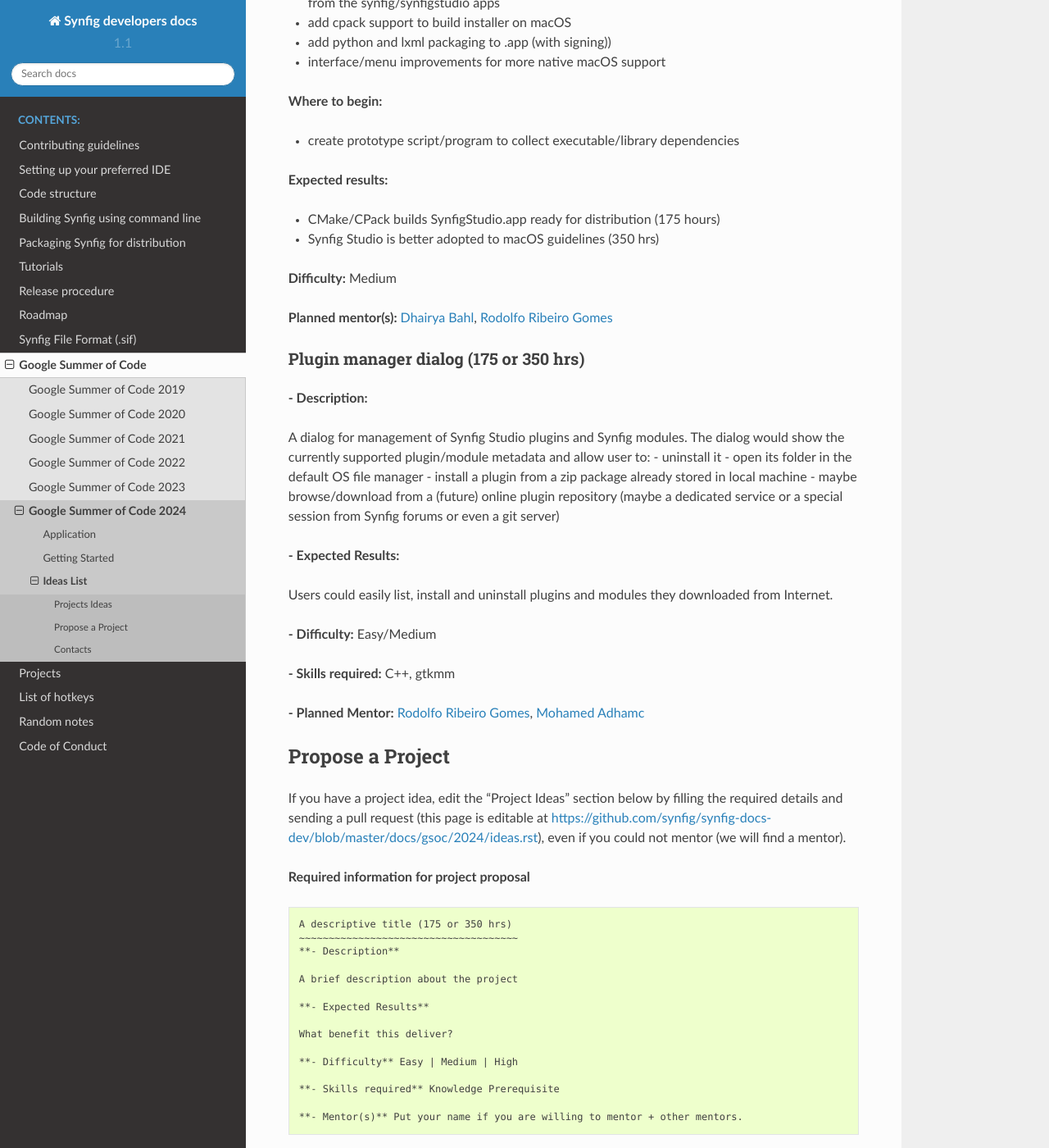
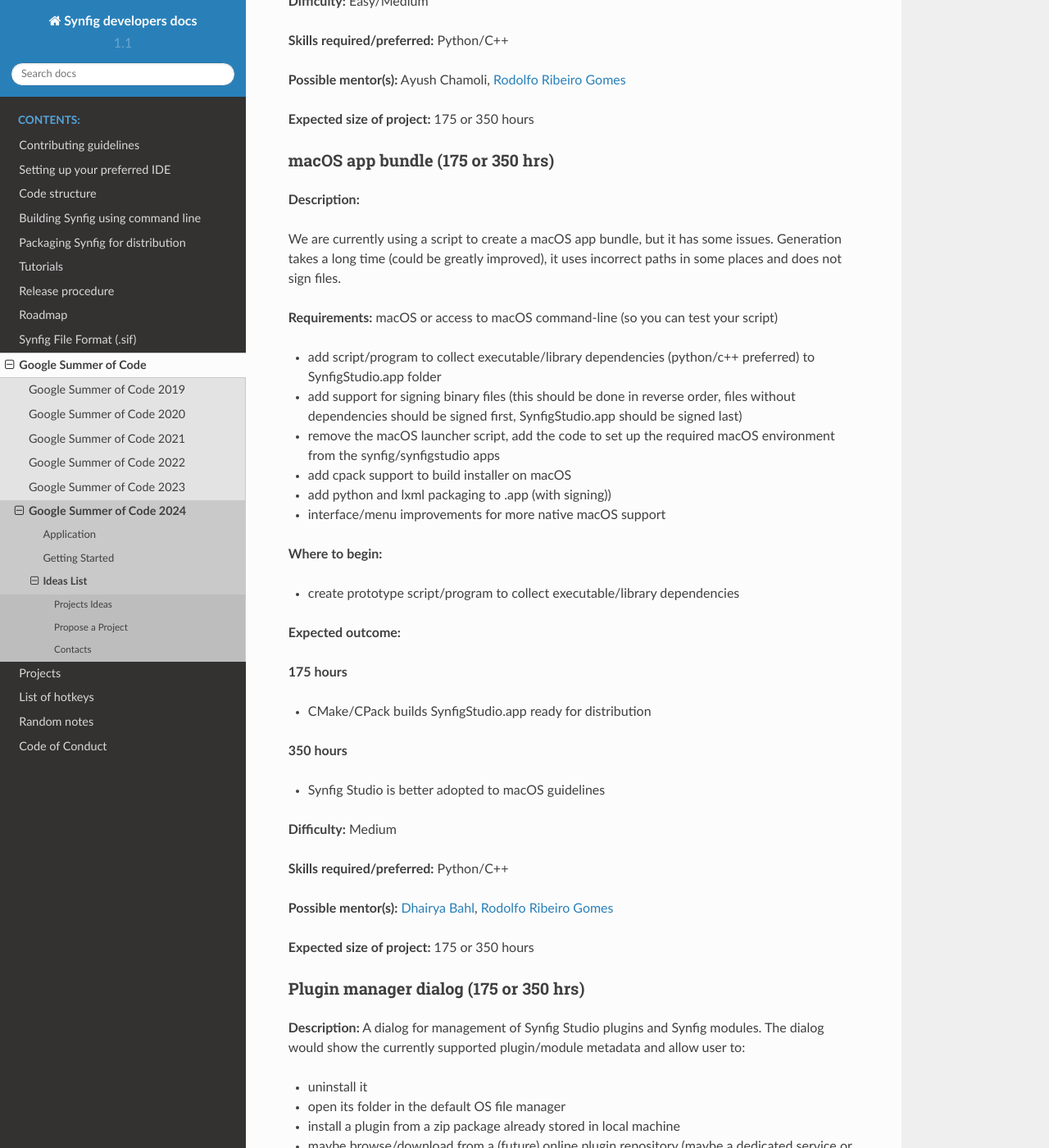
Before and after one commit to synfig/synfig-docs-dev, a Sphinx documentation site: the page built from docs/gsoc/2024/ideas.rst, in a window 1280 px wide and 1400 px high, scrolled down 1358 px. Shown: the whole window at 82% size. Built offline with Sphinx 7.4.7 and the Read the Docs theme 2.0.0, drawn with Linux system fonts in a browser that asks for light colours; some of the changed text lies outside the part shown.

Commit message:
fix: improved description of ideas to better meet the GSoC requirements (#109)

```diff
--- a/docs/gsoc/2024/ideas.rst
+++ b/docs/gsoc/2024/ideas.rst
@@ -23,26 +23,47 @@
 
 - Write a script for packaging AppImage (there are ready-made scripts for packaging AppImage, but you need to check if they work correctly)
 
+**Debian package and Flatpak package**
+
+- Write a script for automated Debian and Flatpak packages (Optional)
+
 **Where to begin:**
 
-Try extracting a list of messages from the git log output.
+Try extracting a list of messages from the git log output using the following requirements:
 
-**Expected results:**
+- 1) Extract only merge commits or direct commits
+- 2) Extract Pull Request id from this commits
+- 3) Extract Pull Request description using Github API (this is necessary because PR may contain images and extended information)
+
+**Expected outcome:**
+
+**175 hours**
 
 - Changelog file can be generated automatically
+
+**350 hours**
+
 - AppImage bundle can be generated automatically
+- Debian and Flatpak packages can be generated automatically (optional)
 
 **Difficulty:** Easy/Medium
 
-**Skills required:** Python/C++
+**Skills required/preferred:** Python/C++
 
-**Planned mentor(s):** Ayush Chamoli, `Rodolfo Ribeiro Gomes <https://github.com/rodolforg>`_
+**Possible mentor(s):** Ayush Chamoli, `Rodolfo Ribeiro Gomes <https://github.com/rodolforg>`_
+
+**Expected size of project:** 175 or 350 hours
 
 
 macOS app bundle (175 or 350 hrs)
 ~~~~~~~~~~~~~~~~~~~~~~~~~~~~~~~~~
 
-**Requirements:** macOS
+**Description:**
+
+We are currently using a script to create a macOS app bundle, but it has some issues.
+Generation takes a long time (could be greatly improved), it uses incorrect paths in some places and does not sign files.
+
+**Requirements:** macOS or access to macOS command-line (so you can test your script)
 
 - add script/program to collect executable/library dependencies (python/c++ preferred) to SynfigStudio.app folder
 - add support for signing binary files (this should be done in reverse order, files without dependencies should be signed first, SynfigStudio.app should be signed last)
@@ -55,37 +76,54 @@
 
 - create prototype script/program to collect executable/library dependencies
 
-**Expected results:**
+**Expected outcome:**
 
-- CMake/CPack builds SynfigStudio.app ready for distribution (175 hours)
-- Synfig Studio is better adopted to macOS guidelines (350 hrs)
+**175 hours**
+
+- CMake/CPack builds SynfigStudio.app ready for distribution
+
+**350 hours**
+
+- Synfig Studio is better adopted to macOS guidelines
 
 **Difficulty:** Medium
 
-**Planned mentor(s):** `Dhairya Bahl <https://github.com/DhairyaBahl>`_, `Rodolfo Ribeiro Gomes <https://github.com/rodolforg>`_
+**Skills required/preferred:** Python/C++
+
+**Possible mentor(s):** `Dhairya Bahl <https://github.com/DhairyaBahl>`_, `Rodolfo Ribeiro Gomes <https://github.com/rodolforg>`_
+
+**Expected size of project:** 175 or 350 hours
 
 
 Plugin manager dialog (175 or 350 hrs)
-~~~~~~~~~~~~~~~~~~~~~~~~~~~~~~~~~
+~~~~~~~~~~~~~~~~~~~~~~~~~~~~~~~~~~~~~~
 
-**- Description:**
-
+**Description:**
 A dialog for management of Synfig Studio plugins and Synfig modules.
 The dialog would show the currently supported plugin/module metadata and allow user to:
+
 - uninstall it
 - open its folder in the default OS file manager
 - install a plugin from a zip package already stored in local machine
 - maybe browse/download from a (future) online plugin repository (maybe a dedicated service or a special session from Synfig forums or even a git server)
 
-**- Expected Results:**
+**Expected outcome:**
 
-Users could easily list, install and uninstall plugins and modules they downloaded from Internet.
+**175 hours**
 
-**- Difficulty:** Easy/Medium
+- Users could easily list, install and uninstall plugins and modules they downloaded from Internet.
 
-**- Skills required:** C++, gtkmm
+**350 hours**
 
-**- Planned Mentor:** `Rodolfo Ribeiro Gomes <https://github.com/rodolforg>`_, `Mohamed Adhamc <https://github.com/mohamedAdhamc>`_
+- Plugin repository
+
+**Difficulty:** Easy/Medium
+
+**Skills required/preferred:** C++, gtkmm
+
+**Possible mentor(s):** `Rodolfo Ribeiro Gomes <https://github.com/rodolforg>`_, `Mohamed Adhamc <https://github.com/mohamedAdhamc>`_
+
+**Expected size of project:** 175 or 350 hours
 
 Propose a Project
 ------------------
@@ -97,19 +135,21 @@
 
     A descriptive title (175 or 350 hrs)
     ~~~~~~~~~~~~~~~~~~~~~~~~~~~~~~~~~~~~~
-    **- Description**
+    **Description**
 
     A brief description about the project
 
-    **- Expected Results**
+    **Expected outcome**
 
     What benefit this deliver?
 
-    **- Difficulty** Easy | Medium | High
+    **Difficulty** Easy | Medium | High
 
-    **- Skills required** Knowledge Prerequisite
+    **Skills required/preferred:** Knowledge Prerequisite
 
-    **- Mentor(s)** Put your name if you are willing to mentor + other mentors.
+    **Possible mentor(s):** Put your name if you are willing to mentor + other mentors.
+
+    **Expected size of project:** 90, 175 or 350 hours
 
 *Please mention the following as comment on your proposal pr*
 
```
